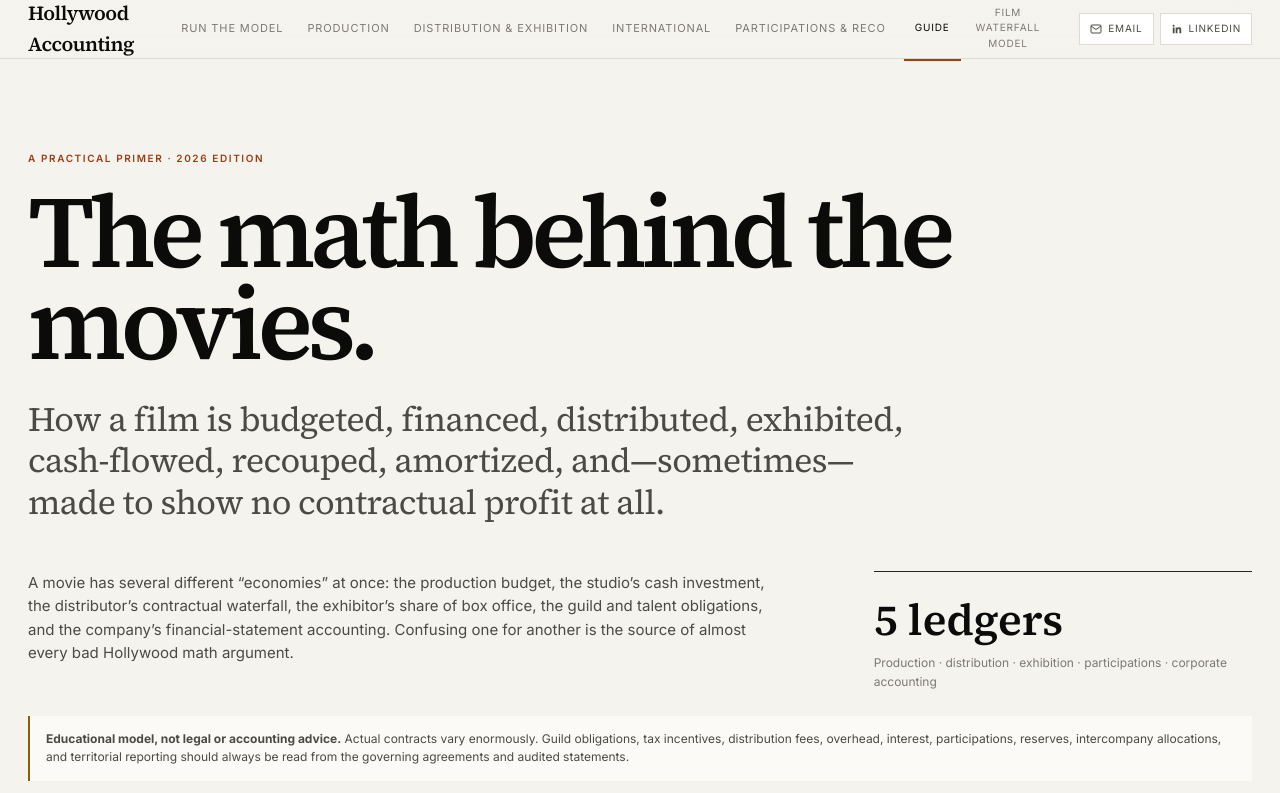
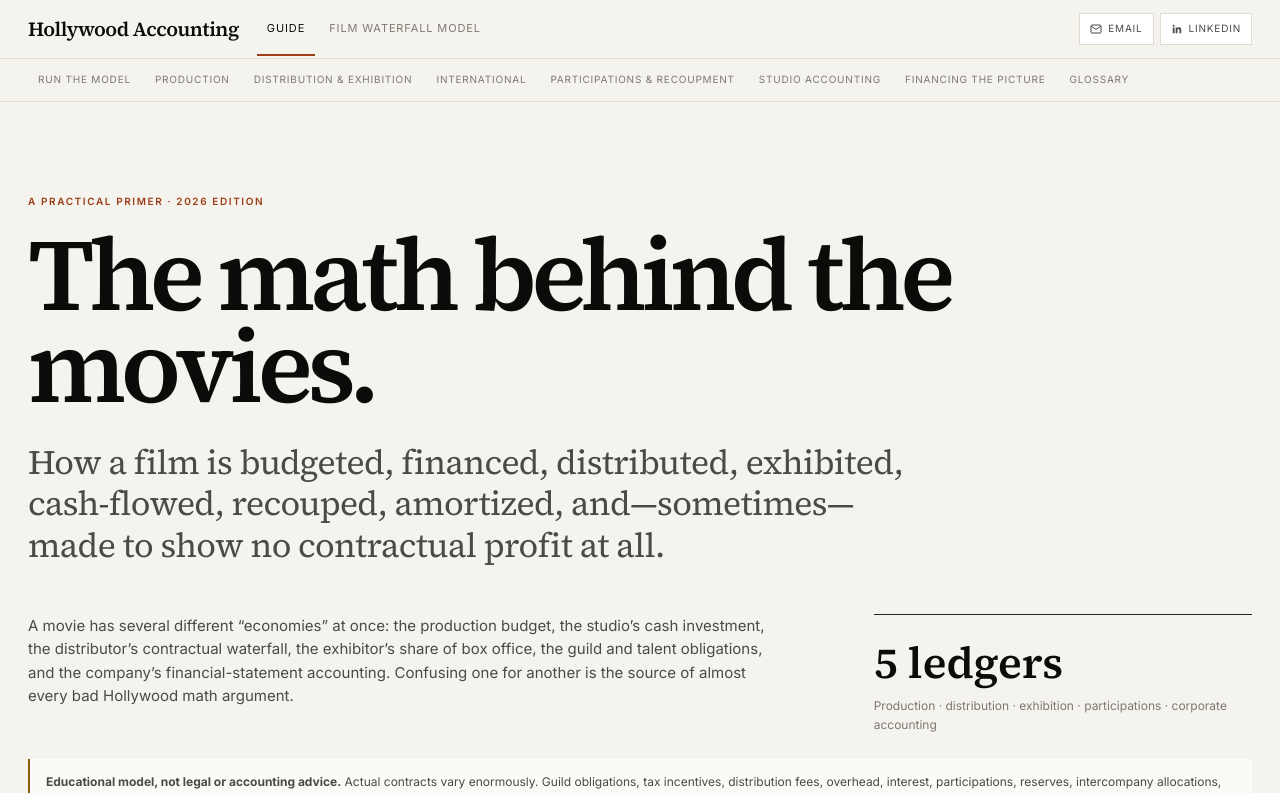
Before and after one commit to ponelson/hollywoodaccounting, a plain HTML site: page index.html in a window 1280 px wide. Both pictures are taken after a click on the button "GUIDE". Shown: the top 793 px of the page. Drawn offline with Linux system fonts and the light colour scheme.

Commit message:
Add files via upload

```diff
--- a/index.html
+++ b/index.html
@@ -22,20 +22,24 @@ a{color:inherit}
 .mono{font-family:'JetBrains Mono',monospace;font-variant-numeric:tabular-nums}
 .serif{font-family:'Source Serif 4',Georgia,serif}
 .shell{max-width:1280px;margin:auto;padding:0 28px}
-.topbar{position:sticky;top:0;z-index:100;background:rgba(245,243,238,.92);backdrop-filter:blur(18px);border-bottom:.5px solid var(--rule)}
-.topbar-inner{height:58px;display:flex;align-items:center;justify-content:space-between;gap:18px}
-.wordmark{font-family:'Source Serif 4',serif;font-weight:600;letter-spacing:-.025em;font-size:20px}
+.topbar{position:sticky;top:0;z-index:100;background:rgba(245,243,238,.94);backdrop-filter:blur(18px);border-bottom:.5px solid var(--rule)}
+.topbar-main{border-bottom:.5px solid var(--rule)}
+.topbar-inner{min-height:58px;display:flex;align-items:center;gap:18px}
+.wordmark{font-family:'Source Serif 4',serif;font-weight:600;letter-spacing:-.025em;font-size:20px;white-space:nowrap}
+.primary-tabs{display:flex;gap:4px;align-items:center}
+.primary-tab{font:inherit;border:none;background:transparent;color:var(--ink3);padding:18px 10px 16px;font-size:11px;text-transform:uppercase;letter-spacing:.08em;cursor:pointer;border-bottom:2px solid transparent;white-space:nowrap}
+.primary-tab:hover{color:var(--ink)}
+.primary-tab.active{color:var(--ink);border-bottom-color:var(--accent)}
+.subnav-wrap{display:block}
+.subnav-wrap.hidden{display:none}
+.subnav-inner{display:flex;align-items:center;gap:4px;overflow-x:auto;min-height:42px}
 .nav{display:flex;gap:4px;overflow-x:auto}
-.nav a{padding:8px 10px;text-decoration:none;color:var(--ink3);font-size:11px;text-transform:uppercase;letter-spacing:.08em;white-space:nowrap}
+.nav a{padding:11px 10px;text-decoration:none;color:var(--ink3);font-size:10px;text-transform:uppercase;letter-spacing:.08em;white-space:nowrap}
 .nav a:hover{color:var(--ink)}
 .contact-buttons{display:flex;gap:6px;align-items:center}
 .contact-btn{display:inline-flex;align-items:center;gap:6px;padding:7px 10px;text-decoration:none;border:.5px solid var(--rule);background:var(--paper);font-size:10px;text-transform:uppercase;letter-spacing:.08em;color:var(--ink2);transition:.15s}
 .contact-btn:hover{border-color:var(--ink2);color:var(--ink);transform:translateY(-1px)}
 .contact-btn svg{flex:none}
-.app-tabs{display:flex;gap:4px;margin-left:auto;margin-right:10px}
-.app-tab{font:inherit;border:none;background:transparent;color:var(--ink3);padding:8px 11px;font-size:10px;text-transform:uppercase;letter-spacing:.08em;cursor:pointer;border-bottom:2px solid transparent}
-.app-tab:hover{color:var(--ink)}
-.app-tab.active{color:var(--ink);border-bottom-color:var(--accent)}
 .app-view{display:none}.app-view.active{display:block}
 .model-hero{padding:72px 0 28px;border-bottom:1.5px solid var(--rule2)}
 .model-hero h1{font-family:'Source Serif 4',serif;font-size:clamp(46px,7vw,84px);line-height:.95;letter-spacing:-.05em}
@@ -54,7 +58,7 @@ a{color:inherit}
 .model-kpi .value{font-family:'Source Serif 4',serif;font-size:30px;font-weight:600;margin-top:4px}
 .model-note{font-size:12px;color:var(--ink2);background:var(--elev);border-left:2px solid var(--amber);padding:12px 14px;margin-top:18px}
 .output-positive{color:var(--green)} .output-negative{color:var(--red)}
-@media(max-width:900px){.app-tabs{display:none}.model-grid,.model-kpis{grid-template-columns:1fr 1fr}}
+@media(max-width:900px){.model-grid,.model-kpis{grid-template-columns:1fr 1fr}.topbar-inner{gap:10px}.primary-tab{padding-left:7px;padding-right:7px}.contact-btn span{display:none}}
 @media(max-width:560px){.model-grid,.model-kpis{grid-template-columns:1fr}.model-kpi{border-right:none;border-bottom:.5px solid var(--rule)}}
 .hero{padding:92px 0 66px;border-bottom:1.5px solid var(--rule2)}
 .kicker{font-size:10px;text-transform:uppercase;letter-spacing:.16em;color:var(--accent);font-weight:600;margin-bottom:18px}
@@ -160,8 +164,28 @@ td.mono{font-size:12px}
 </head>
 <body>
 <header class="topbar">
+  <div class="topbar-main">
     <div class="shell topbar-inner">
       <div class="wordmark">Hollywood Accounting</div>
+
+      <div class="primary-tabs">
+        <button class="primary-tab active" data-app-view="guide">Guide</button>
+        <button class="primary-tab" data-app-view="waterfall-model">Film Waterfall Model</button>
+      </div>
+
+      <div class="contact-buttons" style="margin-left:auto">
+        <a href="mailto:ponelson@gmail.com" class="contact-btn" title="Email Peter Nelson">
+          <svg width="12" height="12" viewBox="0 0 24 24" fill="none" stroke="currentColor" stroke-width="2"><path d="M4 4h16c1.1 0 2 .9 2 2v12c0 1.1-.9 2-2 2H4c-1.1 0-2-.9-2-2V6c0-1.1.9-2 2-2z"/><polyline points="22,6 12,13 2,6"/></svg><span>Email</span>
+        </a>
+        <a href="http://linkedin.com/in/ponelson" target="_blank" rel="noopener" class="contact-btn" title="Peter Nelson on LinkedIn">
+          <svg width="12" height="12" viewBox="0 0 24 24" fill="currentColor"><path d="M20.447 20.452h-3.554v-5.569c0-1.328-.027-3.037-1.852-3.037-1.853 0-2.136 1.445-2.136 2.939v5.667H9.351V9h3.414v1.561h.046c.477-.9 1.637-1.85 3.37-1.85 3.601 0 4.267 2.37 4.267 5.455v6.286zM5.337 7.433a2.062 2.062 0 01-2.063-2.065 2.063 2.063 0 112.063 2.065zm1.782 13.019H3.555V9h3.564v11.452z"/></svg><span>LinkedIn</span>
+        </a>
+      </div>
+    </div>
+  </div>
+
+  <div id="guide-subnav" class="subnav-wrap">
+    <div class="shell subnav-inner">
       <nav class="nav">
         <a href="#run-model">Run the Model</a>
         <a href="#production">Production</a>
@@ -172,17 +196,6 @@ td.mono{font-size:12px}
         <a href="#financing">Financing the Picture</a>
         <a href="#glossary">Glossary</a>
       </nav>
-    <div class="app-tabs">
-      <button class="app-tab active" data-app-view="guide">Guide</button>
-      <button class="app-tab" data-app-view="waterfall-model">Film Waterfall Model</button>
-    </div>
-    <div class="contact-buttons">
-      <a href="mailto:ponelson@gmail.com" class="contact-btn" title="Email Peter Nelson">
-        <svg width="12" height="12" viewBox="0 0 24 24" fill="none" stroke="currentColor" stroke-width="2"><path d="M4 4h16c1.1 0 2 .9 2 2v12c0 1.1-.9 2-2 2H4c-1.1 0-2-.9-2-2V6c0-1.1.9-2 2-2z"/><polyline points="22,6 12,13 2,6"/></svg><span>Email</span>
-      </a>
-      <a href="http://linkedin.com/in/ponelson" target="_blank" rel="noopener" class="contact-btn" title="Peter Nelson on LinkedIn">
-        <svg width="12" height="12" viewBox="0 0 24 24" fill="currentColor"><path d="M20.447 20.452h-3.554v-5.569c0-1.328-.027-3.037-1.852-3.037-1.853 0-2.136 1.445-2.136 2.939v5.667H9.351V9h3.414v1.561h.046c.477-.9 1.637-1.85 3.37-1.85 3.601 0 4.267 2.37 4.267 5.455v6.286zM5.337 7.433a2.062 2.062 0 01-2.063-2.065 2.063 2.063 0 112.063 2.065zm1.782 13.019H3.555V9h3.564v11.452z"/></svg><span>LinkedIn</span>
-      </a>
     </div>
   </div>
 </header>
@@ -800,12 +813,13 @@ document.querySelectorAll('input').forEach(i=>i.addEventListener('input',update)
 update();
 
 // App-level tabs.
-document.querySelectorAll('.app-tab').forEach(btn=>{
+document.querySelectorAll('.primary-tab').forEach(btn=>{
   btn.addEventListener('click',()=>{
-    document.querySelectorAll('.app-tab').forEach(b=>b.classList.remove('active'));
+    document.querySelectorAll('.primary-tab').forEach(b=>b.classList.remove('active'));
     document.querySelectorAll('.app-view').forEach(v=>v.classList.remove('active'));
     btn.classList.add('active');
     document.getElementById('app-view-'+btn.dataset.appView).classList.add('active');
+    document.getElementById('guide-subnav').classList.toggle('hidden', btn.dataset.appView !== 'guide');
     window.scrollTo({top:0,behavior:'smooth'});
   });
 });
```
Lines whose indentation alone changed are shown as unchanged.
